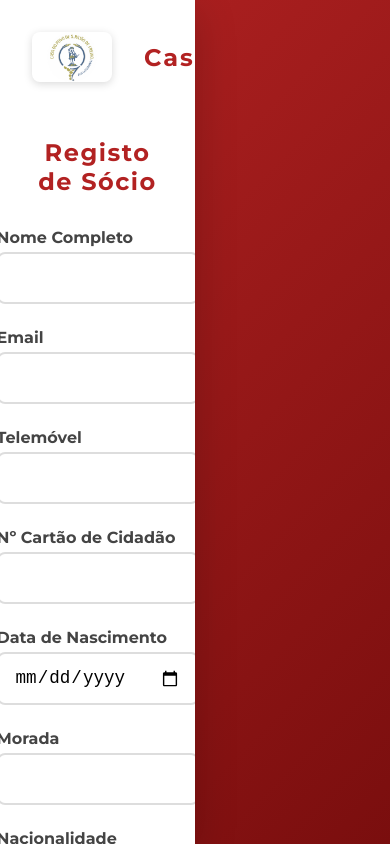
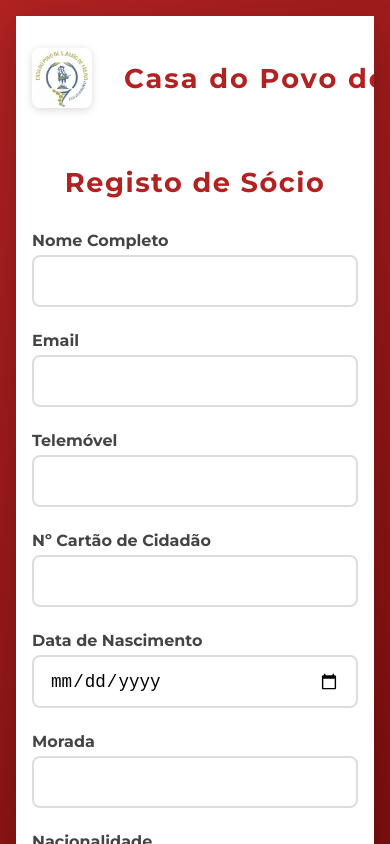
Before and after one commit to carolinabc5/casa-povo-freixo-socios, a React (Vite) app: page / in a window 390 px wide. Built offline with nearby package versions, Linux system fonts and the light colour scheme.

Commit message:
Atualização

```diff
--- a/src/Form.module.css
+++ b/src/Form.module.css
@@ -278,36 +278,37 @@
   html, body {
     margin: 0;
     padding: 0;
-    overflow-x: hidden; /* esconde a parte direita da página */
+    overflow-x: auto; /* permitir scroll horizontal se necessário */
   }
 
   .container {
     width: 100vw;
     min-height: 100vh;
     display: flex;
-    justify-content: flex-start;  /* alinha à esquerda */
-    align-items: center;          /* centra verticalmente */
-    overflow: hidden;
-    padding: 0;
+    justify-content: center;   /* centra horizontalmente */
+    align-items: center;       /* centra verticalmente */
+    padding: 1rem;
   }
 
   .formWrapper {
-    width: 50vw;                /* metade da largura da tela */
-    margin-left: 0;             /* encostado à esquerda */
-    margin-right: auto;         /* nada do lado direito */
+    width: 100%;
+    max-width: 100%;
     border-radius: 0;
+    padding: 2rem 1rem;
+    margin: 0 auto;
   }
 
   .clubName {
-    font-size: 1.5rem;
+    font-size: 1.7rem;
   }
 
   .title {
-    font-size: 1.5rem;
+    font-size: 1.7rem;
   }
 
   .logo {
-    width: 50px;
-    height: 50px;
+    width: 60px;
+    height: 60px;
+    min-width: 60px;
   }
 }
```
